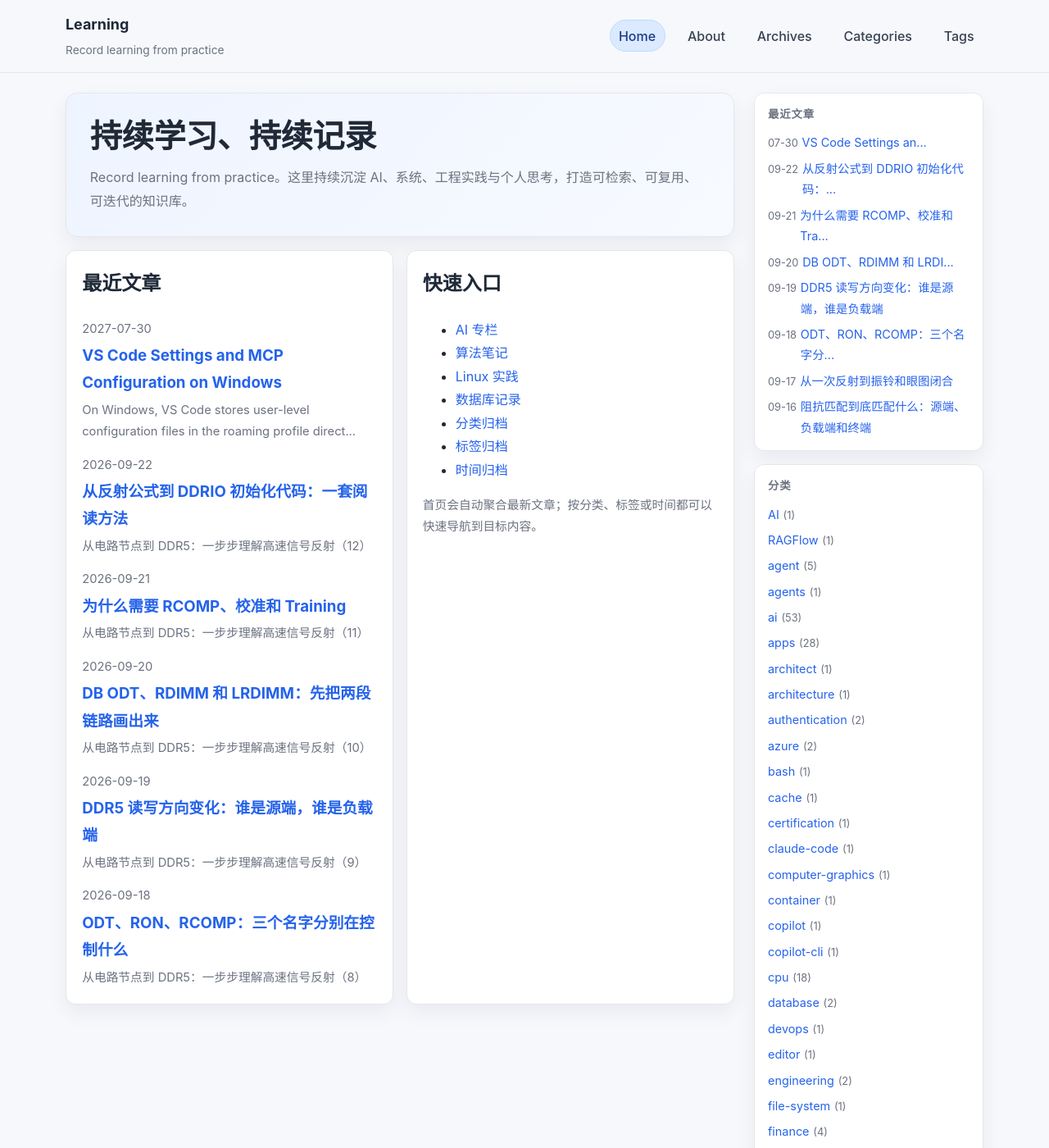
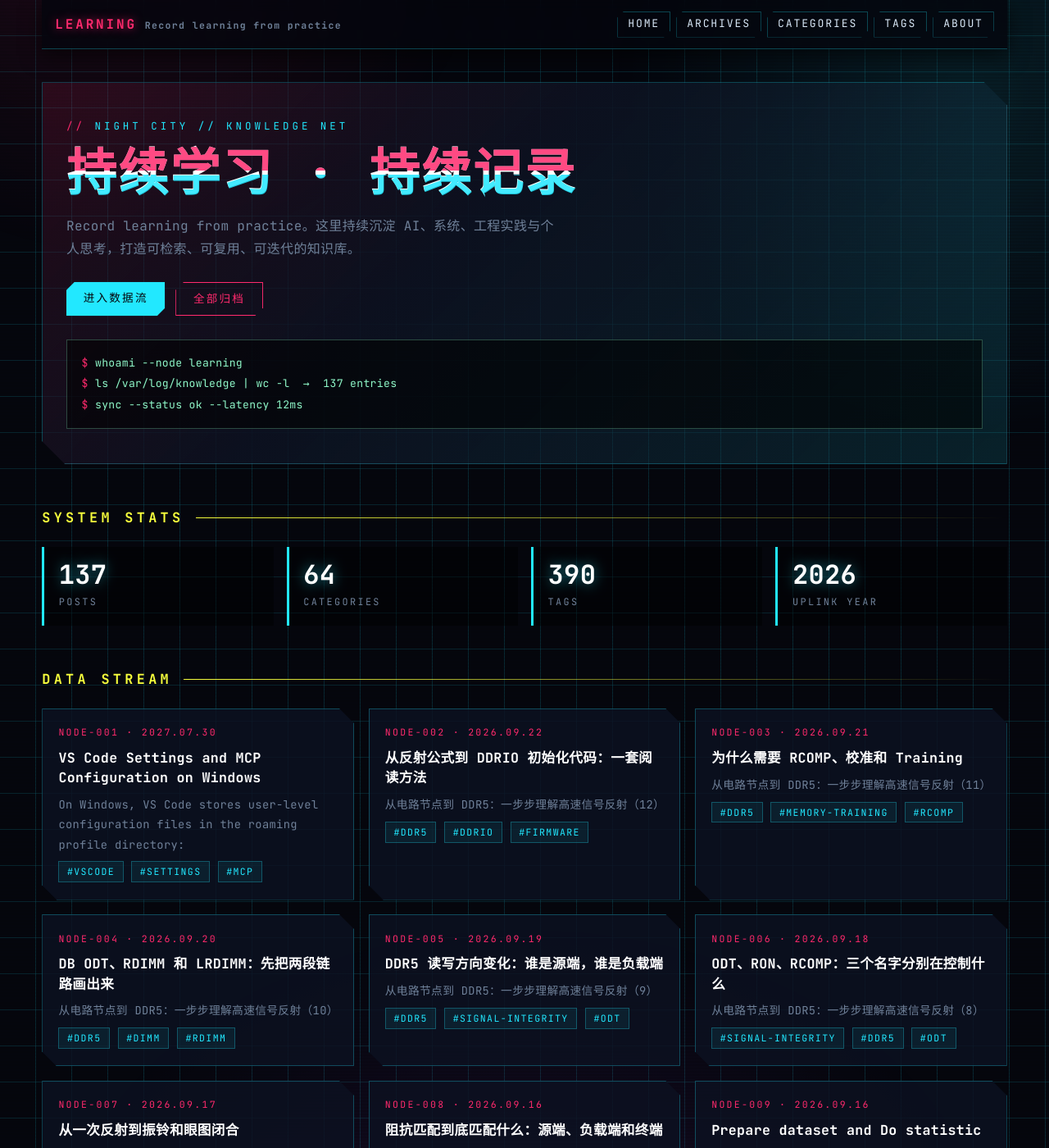
Before and after one commit to guominjia/learn, a Jekyll site: the page built from index.md, in a window 1280 px wide and 1400 px high. Shown: the whole window at 82% size. Built offline with Jekyll 4.4.1, drawn with Linux system fonts in a browser that asks for light colours; some of the changed text lies outside the part shown.

Commit message:
feat(layout): Implement cyberpunk theme layout and styles

```diff
--- /dev/null
+++ b/_layouts/cyberpunk.html
@@ -0,0 +1,101 @@
+<!doctype html>
+<html lang="{{ page.lang | default: site.lang | default: 'zh-CN' }}">
+  <head>
+    <meta charset="utf-8">
+    <meta name="viewport" content="width=device-width, initial-scale=1">
+    <title>{% if page.title %}{{ page.title }} · {% endif %}{{ site.title }}</title>
+    <meta name="description" content="{{ page.description | default: site.description | strip_html | truncate: 160 }}">
+    <link rel="preconnect" href="https://fonts.gstatic.com" crossorigin>
+    <link rel="stylesheet" href="https://fonts.googleapis.com/css2?family=JetBrains+Mono:wght@400;700;800&display=swap">
+    <link rel="stylesheet" href="{{ '/assets/css/cyberpunk.css' | relative_url }}">
+    <link rel="icon" href="{{ '/favicon.ico' | relative_url }}">
+  </head>
+  <body class="cyberpunk">
+    <div class="cp-shell">
+      <header class="cp-header">
+        <a class="cp-brand" href="{{ '/' | relative_url }}">
+          <b>{{ site.title }}</b>
+          <span>{{ site.description }}</span>
+        </a>
+        <nav class="cp-nav" aria-label="Main navigation">
+          <a href="{{ '/' | relative_url }}">Home</a>
+          <a href="{{ '/archives/' | relative_url }}">Archives</a>
+          <a href="{{ '/categories/' | relative_url }}">Categories</a>
+          <a href="{{ '/tags/' | relative_url }}">Tags</a>
+          <a href="{{ '/about/' | relative_url }}">About</a>
+        </nav>
+      </header>
+
+      <section class="cp-hero">
+        <p class="cp-kicker">{{ page.kicker | default: 'night city // knowledge net' }}</p>
+        <h1 class="cp-glitch" data-text="{{ page.headline | default: page.title }}">{{ page.headline | default: page.title }}</h1>
+        <p class="cp-lede">{{ page.description | default: site.description }}</p>
+        <div class="cp-actions">
+          <a class="cp-btn" href="#stream">进入数据流</a>
+          <a class="cp-btn is-ghost" href="{{ '/archives/' | relative_url }}">全部归档</a>
+        </div>
+
+        <div class="cp-term" aria-hidden="true">
+          <p>whoami --node {{ site.title | downcase }}</p>
+          <p>ls /var/log/knowledge | wc -l  →  {{ site.posts.size }} entries</p>
+          <p>sync --status ok --latency 12ms<span class="cp-caret"></span></p>
+        </div>
+      </section>
+
+      <section class="cp-section">
+        <h2 class="cp-section-title">System Stats</h2>
+        <div class="cp-stats">
+          <div class="cp-stat"><b>{{ site.posts.size }}</b><span>Posts</span></div>
+          <div class="cp-stat"><b>{{ site.categories.size }}</b><span>Categories</span></div>
+          <div class="cp-stat"><b>{{ site.tags.size }}</b><span>Tags</span></div>
+          <div class="cp-stat"><b>{{ site.time | date: '%Y' }}</b><span>Uplink Year</span></div>
+        </div>
+      </section>
+
+      <section class="cp-section" id="stream">
+        <h2 class="cp-section-title">Data Stream</h2>
+        <div class="cp-grid">
+          {% assign stream = site.posts | slice: 0, 9 %}
+          {% for post in stream %}
+            <article class="cp-card">
+              <span class="cp-card-id">NODE-{{ forloop.index | prepend: '00' | slice: -3, 3 }} · {{ post.date | date: '%Y.%m.%d' }}</span>
+              <h3><a href="{{ post.url | relative_url }}">{{ post.title }}</a></h3>
+              <p>{{ post.excerpt | strip_html | strip_newlines | truncate: 96 }}</p>
+              <div class="cp-meta">
+                {% for tag in post.tags limit: 3 %}
+                  <a class="cp-chip" href="{{ '/tags/' | relative_url }}#{{ tag | slugify }}">#{{ tag }}</a>
+                {% endfor %}
+              </div>
+            </article>
+          {% else %}
+            <p class="cp-lede">// no signal — 还没有文章。</p>
+          {% endfor %}
+        </div>
+      </section>
+
+      {% if site.tags.size > 0 %}
+        <section class="cp-section">
+          <h2 class="cp-section-title">Tag Cloud</h2>
+          <div class="cp-meta">
+            {% for tag in site.tags %}
+              <a class="cp-chip" href="{{ '/tags/' | relative_url }}#{{ tag[0] | slugify }}">{{ tag[0] }} · {{ tag[1].size }}</a>
+            {% endfor %}
+          </div>
+        </section>
+      {% endif %}
+
+      {% if content != '' %}
+        <section class="cp-section">
+          <h2 class="cp-section-title">Transmission</h2>
+          <div class="cp-prose">
+            {{ content }}
+          </div>
+        </section>
+      {% endif %}
+
+      <footer class="cp-footer">
+        © {{ site.time | date: '%Y' }} {{ site.title }} · powered by jekyll · neon mode
+      </footer>
+    </div>
+  </body>
+</html>
--- /dev/null
+++ b/assets/css/cyberpunk.scss
@@ -0,0 +1,486 @@
+---
+---
+
+:root {
+  --cp-bg: #05060d;
+  --cp-bg-soft: #0b0f1c;
+  --cp-panel: rgba(13, 18, 33, 0.82);
+  --cp-cyan: #22e8ff;
+  --cp-magenta: #ff2a6d;
+  --cp-yellow: #f7ff3c;
+  --cp-purple: #9d4edd;
+  --cp-text: #d7e6f5;
+  --cp-muted: #6f8199;
+  --cp-line: rgba(34, 232, 255, 0.28);
+  --cp-mono: "JetBrains Mono", "Fira Code", "Cascadia Code", Consolas, "Noto Sans Mono", monospace;
+}
+
+* {
+  box-sizing: border-box;
+}
+
+html,
+body {
+  margin: 0;
+  padding: 0;
+}
+
+body.cyberpunk {
+  min-height: 100vh;
+  font-family: var(--cp-mono);
+  background: var(--cp-bg);
+  color: var(--cp-text);
+  line-height: 1.75;
+  letter-spacing: 0.02em;
+  overflow-x: hidden;
+}
+
+/* 背景：霓虹渐层 + 网格 + 扫描线 */
+body.cyberpunk::before,
+body.cyberpunk::after {
+  content: "";
+  position: fixed;
+  inset: 0;
+  pointer-events: none;
+  z-index: 0;
+}
+
+body.cyberpunk::before {
+  background:
+    radial-gradient(60vw 60vw at 12% -10%, rgba(255, 42, 109, 0.22), transparent 60%),
+    radial-gradient(55vw 55vw at 92% 8%, rgba(34, 232, 255, 0.2), transparent 62%),
+    radial-gradient(70vw 50vw at 50% 110%, rgba(157, 78, 221, 0.24), transparent 65%),
+    linear-gradient(transparent 0 calc(100% - 1px), var(--cp-line) calc(100% - 1px)) 0 0 / 100% 44px,
+    linear-gradient(90deg, transparent 0 calc(100% - 1px), var(--cp-line) calc(100% - 1px)) 0 0 / 44px 100%;
+  opacity: 0.55;
+}
+
+body.cyberpunk::after {
+  background: repeating-linear-gradient(
+    to bottom,
+    rgba(0, 0, 0, 0) 0 2px,
+    rgba(0, 0, 0, 0.35) 2px 4px
+  );
+  opacity: 0.35;
+  mix-blend-mode: multiply;
+}
+
+.cp-shell {
+  position: relative;
+  z-index: 1;
+  width: min(1180px, 92%);
+  margin: 0 auto;
+  padding-bottom: 4rem;
+}
+
+a {
+  color: var(--cp-cyan);
+  text-decoration: none;
+}
+
+a:hover {
+  color: var(--cp-yellow);
+  text-shadow: 0 0 10px rgba(247, 255, 60, 0.55);
+}
+
+/* 顶部导航 */
+.cp-header {
+  position: sticky;
+  top: 0;
+  z-index: 30;
+  display: flex;
+  flex-wrap: wrap;
+  align-items: center;
+  justify-content: space-between;
+  gap: 1rem;
+  padding: 0.85rem 1rem;
+  margin-bottom: 2.5rem;
+  background: rgba(5, 6, 13, 0.78);
+  backdrop-filter: blur(8px);
+  border-bottom: 1px solid var(--cp-line);
+  box-shadow: 0 8px 26px rgba(0, 0, 0, 0.6);
+}
+
+.cp-brand {
+  display: flex;
+  align-items: baseline;
+  gap: 0.6rem;
+  font-weight: 700;
+  letter-spacing: 0.18em;
+  text-transform: uppercase;
+}
+
+.cp-brand b {
+  color: var(--cp-magenta);
+  text-shadow: 0 0 12px rgba(255, 42, 109, 0.7);
+}
+
+.cp-brand span {
+  font-size: 0.72rem;
+  letter-spacing: 0.12em;
+  color: var(--cp-muted);
+  text-transform: none;
+}
+
+.cp-nav {
+  display: flex;
+  flex-wrap: wrap;
+  gap: 0.45rem;
+}
+
+.cp-nav a {
+  padding: 0.22rem 0.75rem;
+  font-size: 0.82rem;
+  letter-spacing: 0.14em;
+  text-transform: uppercase;
+  color: var(--cp-text);
+  border: 1px solid var(--cp-line);
+  clip-path: polygon(8px 0, 100% 0, 100% calc(100% - 8px), calc(100% - 8px) 100%, 0 100%, 0 8px);
+  transition: all 0.18s ease;
+}
+
+.cp-nav a:hover {
+  color: var(--cp-bg);
+  background: var(--cp-cyan);
+  border-color: var(--cp-cyan);
+  text-shadow: none;
+  box-shadow: 0 0 18px rgba(34, 232, 255, 0.55);
+}
+
+/* Hero */
+.cp-hero {
+  position: relative;
+  padding: 2.6rem 1.8rem;
+  border: 1px solid var(--cp-line);
+  background: linear-gradient(135deg, rgba(255, 42, 109, 0.12), rgba(13, 18, 33, 0.9) 42%, rgba(34, 232, 255, 0.12));
+  clip-path: polygon(0 0, calc(100% - 28px) 0, 100% 28px, 100% 100%, 28px 100%, 0 calc(100% - 28px));
+}
+
+.cp-kicker {
+  margin: 0 0 0.9rem;
+  font-size: 0.78rem;
+  letter-spacing: 0.32em;
+  text-transform: uppercase;
+  color: var(--cp-cyan);
+}
+
+.cp-kicker::before {
+  content: "// ";
+  color: var(--cp-magenta);
+}
+
+.cp-glitch {
+  position: relative;
+  margin: 0;
+  font-size: clamp(2rem, 6vw, 3.8rem);
+  line-height: 1.05;
+  font-weight: 800;
+  letter-spacing: 0.04em;
+  text-transform: uppercase;
+  color: #fff;
+}
+
+.cp-glitch::before,
+.cp-glitch::after {
+  content: attr(data-text);
+  position: absolute;
+  inset: 0;
+  clip-path: inset(0 0 55% 0);
+}
+
+.cp-glitch::before {
+  color: var(--cp-magenta);
+  animation: cp-glitch-a 2.6s infinite steps(2, end);
+}
+
+.cp-glitch::after {
+  color: var(--cp-cyan);
+  clip-path: inset(52% 0 0 0);
+  animation: cp-glitch-b 3.1s infinite steps(2, end);
+}
+
+@keyframes cp-glitch-a {
+  0%, 82%, 100% { transform: translate3d(0, 0, 0); opacity: 0.85; }
+  84% { transform: translate3d(-4px, 1px, 0); }
+  88% { transform: translate3d(3px, -2px, 0); }
+  92% { transform: translate3d(-2px, 2px, 0); }
+}
+
+@keyframes cp-glitch-b {
+  0%, 78%, 100% { transform: translate3d(0, 0, 0); opacity: 0.85; }
+  80% { transform: translate3d(4px, -1px, 0); }
+  86% { transform: translate3d(-3px, 2px, 0); }
+  90% { transform: translate3d(2px, -2px, 0); }
+}
+
+.cp-lede {
+  max-width: 62ch;
+  margin: 1.2rem 0 1.6rem;
+  color: var(--cp-muted);
+}
+
+.cp-actions {
+  display: flex;
+  flex-wrap: wrap;
+  gap: 0.8rem;
+}
+
+.cp-btn {
+  padding: 0.5rem 1.3rem;
+  font-size: 0.85rem;
+  letter-spacing: 0.16em;
+  text-transform: uppercase;
+  color: var(--cp-bg);
+  background: var(--cp-cyan);
+  border: 0;
+  clip-path: polygon(10px 0, 100% 0, 100% calc(100% - 10px), calc(100% - 10px) 100%, 0 100%, 0 10px);
+  box-shadow: 0 0 22px rgba(34, 232, 255, 0.4);
+}
+
+.cp-btn:hover {
+  color: var(--cp-bg);
+  background: var(--cp-yellow);
+  text-shadow: none;
+}
+
+.cp-btn.is-ghost {
+  color: var(--cp-magenta);
+  background: transparent;
+  border: 1px solid var(--cp-magenta);
+  box-shadow: 0 0 22px rgba(255, 42, 109, 0.25);
+}
+
+.cp-btn.is-ghost:hover {
+  color: var(--cp-bg);
+  background: var(--cp-magenta);
+}
+
+/* 终端状态条 */
+.cp-term {
+  margin: 1.8rem 0 0;
+  padding: 0.9rem 1.1rem;
+  font-size: 0.82rem;
+  color: #8ef7c8;
+  background: rgba(0, 0, 0, 0.55);
+  border: 1px solid rgba(142, 247, 200, 0.28);
+}
+
+.cp-term p {
+  margin: 0.15rem 0;
+  white-space: pre-wrap;
+}
+
+.cp-term p::before {
+  content: "$ ";
+  color: var(--cp-magenta);
+}
+
+.cp-term .cp-caret {
+  display: inline-block;
+  width: 0.6em;
+  height: 1em;
+  vertical-align: -0.15em;
+  background: #8ef7c8;
+  animation: cp-blink 1s steps(2, end) infinite;
+}
+
+@keyframes cp-blink {
+  50% { opacity: 0; }
+}
+
+/* 区块标题 */
+.cp-section {
+  margin-top: 3.2rem;
+}
+
+.cp-section-title {
+  display: flex;
+  align-items: center;
+  gap: 0.9rem;
+  margin: 0 0 1.3rem;
+  font-size: 1.05rem;
+  letter-spacing: 0.26em;
+  text-transform: uppercase;
+  color: var(--cp-yellow);
+}
+
+.cp-section-title::after {
+  content: "";
+  flex: 1;
+  height: 1px;
+  background: linear-gradient(90deg, var(--cp-yellow), transparent);
+}
+
+/* 卡片网格 */
+.cp-grid {
+  display: grid;
+  gap: 1.1rem;
+  grid-template-columns: repeat(auto-fill, minmax(290px, 1fr));
+}
+
+.cp-card {
+  position: relative;
+  display: flex;
+  flex-direction: column;
+  gap: 0.55rem;
+  padding: 1.15rem 1.2rem 1.3rem;
+  background: var(--cp-panel);
+  border: 1px solid var(--cp-line);
+  clip-path: polygon(0 0, calc(100% - 18px) 0, 100% 18px, 100% 100%, 18px 100%, 0 calc(100% - 18px));
+  transition: transform 0.18s ease, box-shadow 0.18s ease, border-color 0.18s ease;
+}
+
+.cp-card:hover {
+  transform: translateY(-4px);
+  border-color: var(--cp-magenta);
+  box-shadow: 0 0 28px rgba(255, 42, 109, 0.28);
+}
+
+.cp-card-id {
+  font-size: 0.72rem;
+  letter-spacing: 0.2em;
+  color: var(--cp-magenta);
+}
+
+.cp-card h3 {
+  margin: 0;
+  font-size: 1.04rem;
+  line-height: 1.45;
+}
+
+.cp-card h3 a {
+  color: #fff;
+}
+
+.cp-card h3 a:hover {
+  color: var(--cp-cyan);
+  text-shadow: 0 0 12px rgba(34, 232, 255, 0.6);
+}
+
+.cp-card p {
+  margin: 0;
+  font-size: 0.86rem;
+  color: var(--cp-muted);
+}
+
+.cp-meta {
+  display: flex;
+  flex-wrap: wrap;
+  gap: 0.6rem;
+  font-size: 0.74rem;
+  letter-spacing: 0.1em;
+  color: var(--cp-muted);
+  text-transform: uppercase;
+}
+
+.cp-chip {
+  display: inline-block;
+  padding: 0.1rem 0.6rem;
+  font-size: 0.72rem;
+  letter-spacing: 0.12em;
+  color: var(--cp-cyan);
+  border: 1px solid var(--cp-line);
+  background: rgba(34, 232, 255, 0.07);
+}
+
+.cp-chip:hover {
+  color: var(--cp-bg);
+  background: var(--cp-cyan);
+}
+
+/* 数据面板 */
+.cp-stats {
+  display: grid;
+  gap: 1rem;
+  grid-template-columns: repeat(auto-fit, minmax(160px, 1fr));
+}
+
+.cp-stat {
+  padding: 1rem 1.1rem;
+  background: rgba(0, 0, 0, 0.45);
+  border-left: 3px solid var(--cp-cyan);
+}
+
+.cp-stat b {
+  display: block;
+  font-size: 2rem;
+  line-height: 1.1;
+  color: #fff;
+  text-shadow: 0 0 16px rgba(34, 232, 255, 0.55);
+}
+
+.cp-stat span {
+  font-size: 0.74rem;
+  letter-spacing: 0.2em;
+  text-transform: uppercase;
+  color: var(--cp-muted);
+}
+
+/* 正文（Markdown 注入内容） */
+.cp-prose {
+  padding: 1.6rem 1.8rem;
+  background: var(--cp-panel);
+  border: 1px solid var(--cp-line);
+}
+
+.cp-prose h2,
+.cp-prose h3 {
+  color: var(--cp-yellow);
+  letter-spacing: 0.08em;
+}
+
+.cp-prose code {
+  padding: 0.1rem 0.35rem;
+  color: var(--cp-yellow);
+  background: rgba(247, 255, 60, 0.08);
+  border: 1px solid rgba(247, 255, 60, 0.2);
+}
+
+.cp-prose pre {
+  padding: 1rem;
+  overflow-x: auto;
+  background: #000;
+  border: 1px solid var(--cp-line);
+}
+
+.cp-prose pre code {
+  padding: 0;
+  color: #8ef7c8;
+  background: none;
+  border: 0;
+}
+
+.cp-prose blockquote {
+  margin: 1.2rem 0;
+  padding: 0.4rem 1rem;
+  color: var(--cp-muted);
+  border-left: 3px solid var(--cp-magenta);
+}
+
+.cp-footer {
+  margin-top: 3.5rem;
+  padding-top: 1.2rem;
+  font-size: 0.78rem;
+  letter-spacing: 0.14em;
+  text-transform: uppercase;
+  color: var(--cp-muted);
+  border-top: 1px solid var(--cp-line);
+}
+
+@media (max-width: 640px) {
+  .cp-hero {
+    padding: 1.8rem 1.1rem;
+  }
+
+  .cp-prose {
+    padding: 1.2rem 1rem;
+  }
+}
+
+@media (prefers-reduced-motion: reduce) {
+  .cp-glitch::before,
+  .cp-glitch::after,
+  .cp-term .cp-caret {
+    animation: none;
+  }
+}
--- a/index.md
+++ b/index.md
@@ -1,45 +1,33 @@
 ---
-layout: default
+layout: cyberpunk
 title: Home
+headline: 持续学习 · 持续记录
+kicker: night city // knowledge net
+description: Record learning from practice。这里持续沉淀 AI、系统、工程实践与个人思考，打造可检索、可复用、可迭代的知识库。
 ---
 
-<section class="hero">
-  <h1>持续学习、持续记录</h1>
-  <p>{{ site.description }}。这里持续沉淀 AI、系统、工程实践与个人思考，打造可检索、可复用、可迭代的知识库。</p>
-</section>
-
-<section class="grid two">
-  <article class="card">
-    <h2>最近文章</h2>
-    <div class="post-list">
-      {% assign recent_posts = site.posts | slice: 0, 6 %}
-      {% if recent_posts.size > 0 %}
-        {% for post in recent_posts %}
-          <div class="post-item">
-            <div class="meta">{{ post.date | date: "%Y-%m-%d" }}</div>
-            <h3><a href="{{ post.url | relative_url }}">{{ post.title }}</a></h3>
-            {% if post.excerpt %}
-              <div class="meta">{{ post.excerpt | strip_html | truncate: 90 }}</div>
-            {% endif %}
-          </div>
-        {% endfor %}
-      {% else %}
-        <p class="meta">还没有文章，先去创建你的第一篇 post 吧。</p>
-      {% endif %}
+<div class="cp-grid">
+  <article class="cp-card">
+    <span class="cp-card-id">SECTOR-01</span>
+    <h3>专栏入口</h3>
+    <div class="cp-meta">
+      <a class="cp-chip" href="{{ '/ai/' | relative_url }}">AI</a>
+      <a class="cp-chip" href="{{ '/algorithm/' | relative_url }}">算法</a>
+      <a class="cp-chip" href="{{ '/linux/' | relative_url }}">Linux</a>
+      <a class="cp-chip" href="{{ '/database/' | relative_url }}">数据库</a>
+      <a class="cp-chip" href="{{ '/cpu/' | relative_url }}">CPU</a>
+      <a class="cp-chip" href="{{ '/security/' | relative_url }}">安全</a>
     </div>
   </article>
 
-  <article class="card">
-    <h2>快速入口</h2>
-    <ul>
-      <li><a href="{{ '/ai/' | relative_url }}">AI 专栏</a></li>
-      <li><a href="{{ '/algorithm/' | relative_url }}">算法笔记</a></li>
-      <li><a href="{{ '/linux/' | relative_url }}">Linux 实践</a></li>
-      <li><a href="{{ '/database/' | relative_url }}">数据库记录</a></li>
-      <li><a href="{{ '/categories/' | relative_url }}">分类归档</a></li>
-      <li><a href="{{ '/tags/' | relative_url }}">标签归档</a></li>
-      <li><a href="{{ '/archives/' | relative_url }}">时间归档</a></li>
-    </ul>
-    <p class="meta">首页会自动聚合最新文章；按分类、标签或时间都可以快速导航到目标内容。</p>
+  <article class="cp-card">
+    <span class="cp-card-id">SECTOR-02</span>
+    <h3>检索方式</h3>
+    <div class="cp-meta">
+      <a class="cp-chip" href="{{ '/categories/' | relative_url }}">分类归档</a>
+      <a class="cp-chip" href="{{ '/tags/' | relative_url }}">标签归档</a>
+      <a class="cp-chip" href="{{ '/archives/' | relative_url }}">时间归档</a>
+    </div>
+    <p>首页自动聚合最新文章；按分类、标签或时间都能快速定位目标内容。</p>
   </article>
-</section>
+</div>
```
